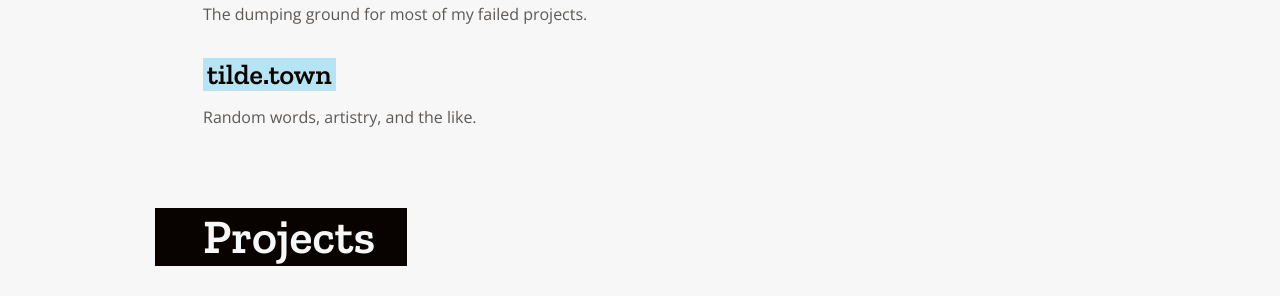
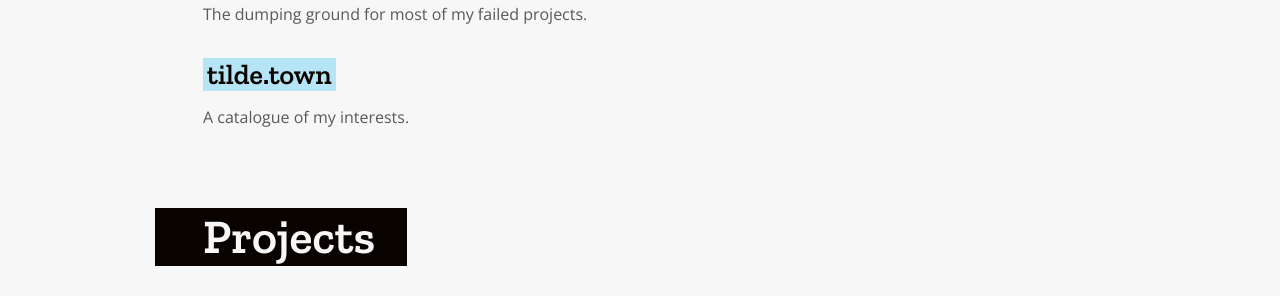
Before and after one commit to resir014/resir014.github.io, a Jekyll site: the page built from index.html, in a window 1280 px wide. Shown: the part 859-1155 px from the top of the page. Built offline with Jekyll 4.4.1, drawn with Linux system fonts in a browser that asks for light colours; comment, search, counter and statistics services are not loaded.

Commit message:
changed subheading of tilde.town

```diff
--- a/index.html
+++ b/index.html
@@ -13,7 +13,7 @@ title: Home
   <p>The dumping ground for most of my failed projects.</p>
 
   <h3><a class="social-link" href="https://tilde.town/~resir014/" target="_blank" rel="noopener">tilde.town</a></h3>
-  <p>Random words, artistry, and the like.</p>
+  <p>A catalogue of my interests.</p>
 </div>
 
 <div class="widget">
```
